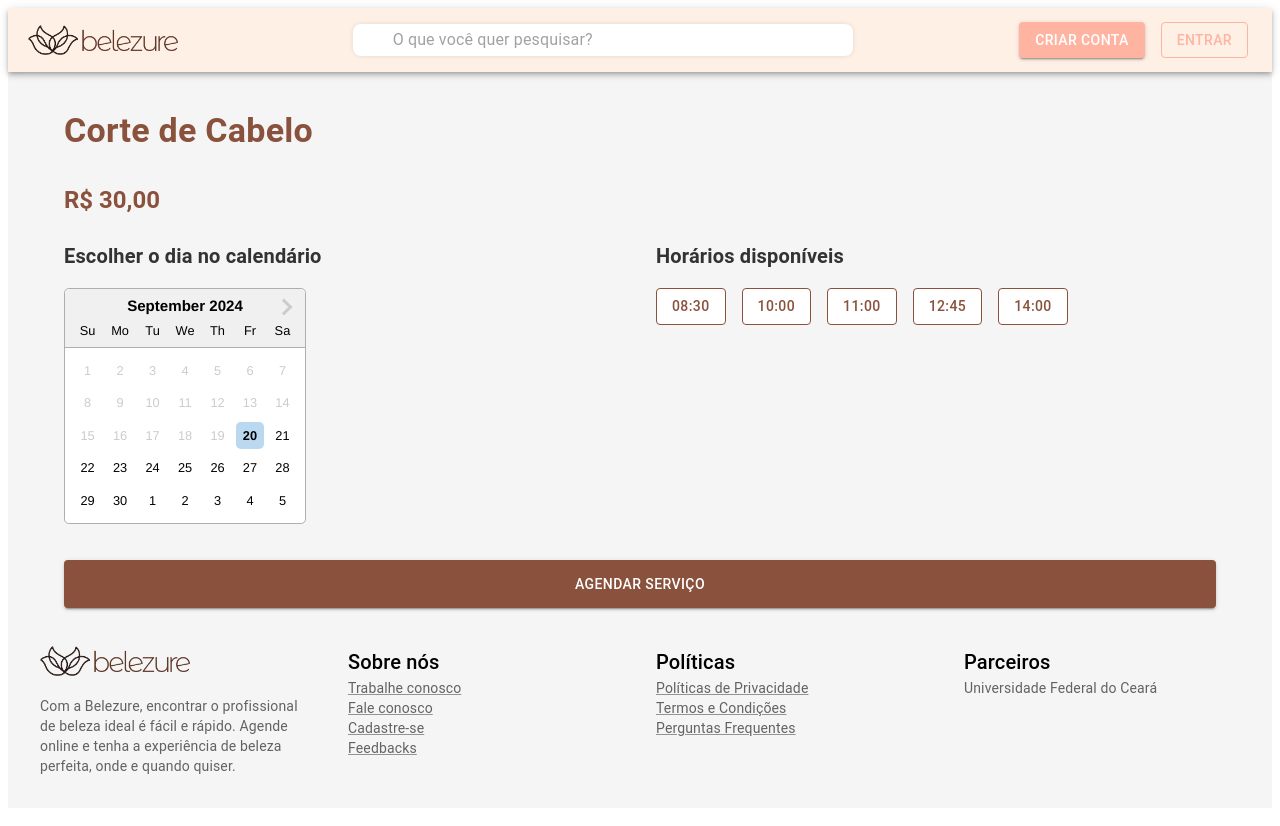
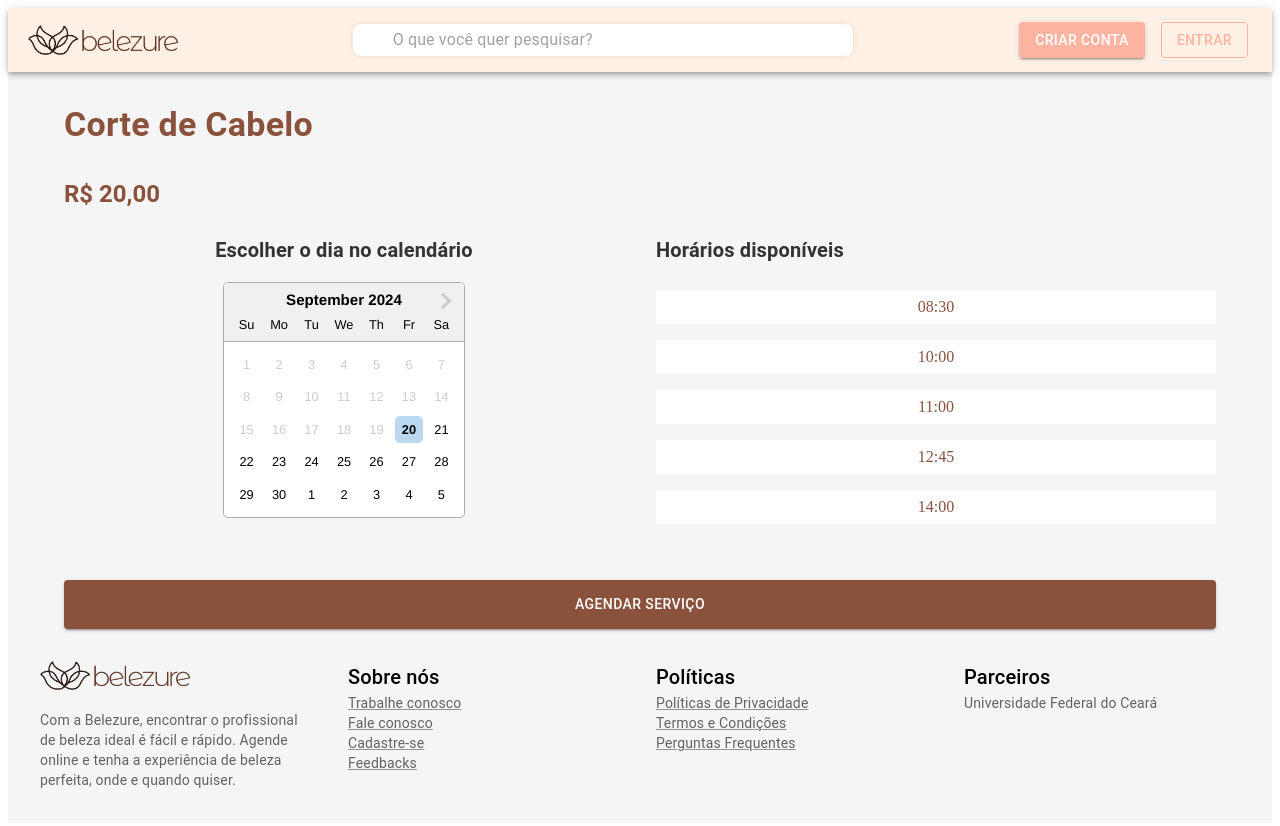
Before and after one commit to Serenata-de-Valsa/frontend, a Next.js app: page /agendamento in a window 1280 px wide. Shown: the top 826 px of the page. Built offline with nearby package versions, Linux system fonts and the light colour scheme; no server answers.

Commit message:
refatorando e corrigindo bugs

```diff
--- a/package.json
+++ b/package.json
@@ -16,6 +16,7 @@
     "next": "14.2.11",
     "react": "^18",
     "react-calendar": "^5.0.0",
+    "react-datepicker": "^7.4.0",
     "react-dom": "^18",
     "react-hook-form": "^7.53.0",
     "react-input-mask": "^2.0.4",
--- a/src/app/agendamento/page.tsx
+++ b/src/app/agendamento/page.tsx
@@ -1,7 +1,7 @@
 "use client";
 
 import React, { useState } from 'react';
-import { Box, Container, Typography, Grid, Button } from '@mui/material';
+import { Box, Container, Typography, Grid, Button, Modal, List, ListItem, ListItemButton } from '@mui/material';
 import { useRouter } from 'next/navigation';
 import DatePicker from 'react-datepicker';
 import 'react-datepicker/dist/react-datepicker.css';
@@ -12,7 +12,7 @@ const AgendarServico: React.FC = () => {
   const router = useRouter();
   const [diaSelecionado, setDiaSelecionado] = useState<Date | null>(null);
   const [horarioSelecionado, setHorarioSelecionado] = useState<string | null>(null);
-  const [servicoAgendado, setServicoAgendado] = useState<boolean>(false); // Novo estado para o agendamento
+  const [modalOpen, setModalOpen] = useState<boolean>(false);
 
   const horariosDisponiveis = ['08:30', '10:00', '11:00', '12:45', '14:00'];
 
@@ -22,67 +22,84 @@ const AgendarServico: React.FC = () => {
       return;
     }
 
-    // Simula o agendamento e exibe a mensagem de sucesso
-    setServicoAgendado(true);
+    // Exibe o modal de confirmação
+    setModalOpen(true);
+  };
+
+  const handleCloseModal = () => {
+    setModalOpen(false);
+  };
+
+  const handleConfirmarServico = () => {
+    alert('Serviço confirmado com sucesso!');
+    setModalOpen(false);
   };
 
   return (
     <Box sx={{ backgroundColor: '#F5F5F5', minHeight: '100vh', display: 'flex', flexDirection: 'column', justifyContent: 'space-between' }}>
       <Navbar />
       <Container sx={{ mt: 4 }}>
-        {servicoAgendado ? (
-          <Typography variant="h4" sx={{ textAlign: 'center', mt: 8, color: '#8A513D', fontWeight: 'bold' }}>
-            O serviço foi agendado com sucesso!
-          </Typography>
-        ) : (
-          <>
         <Typography variant="h4" gutterBottom sx={{ fontWeight: 'bold', color: '#8A513D', mb: 4 }}>
           Corte de Cabelo
         </Typography>
         <Typography variant="h5" gutterBottom sx={{ color: '#8A513D', fontWeight: 'bold' }}>
-              R$ 30,00
+          R$ 20,00
         </Typography>
 
         <Grid container spacing={4}>
           {/* Seção de calendário */}
-              <Grid item xs={12} md={6}>
-                <Typography variant="h6" gutterBottom sx={{ mt: 2, mb: 2, fontWeight: 'bold', color: '#333' }}>
+          <Grid item xs={12} md={6} sx={{ height: '100%' }}>
+            <Typography textAlign="center" variant="h6" gutterBottom sx={{ mt: 2, mb: 2, fontWeight: 'bold', color: '#333' }}>
               Escolher o dia no calendário
             </Typography>
+            <Box
+              sx={{
+                height: '100%', // Preenche a altura total disponível
+                display: 'flex',
+                alignItems: 'center',
+                justifyContent: 'center'
+              }}
+            >
               <DatePicker
                 selected={diaSelecionado}
                 onChange={(date: Date) => setDiaSelecionado(date)}
                 inline
                 minDate={new Date()}
                 dateFormat="dd/MM/yyyy"
-                  locale="pt-BR"
+                locale="pt-BR" // Define a localidade para português
+                wrapperClassName="calendar-wrapper" // Classe de estilo personalizada
+                calendarClassName="full-width-calendar" // Classe CSS personalizada para garantir a largura total
               />
+            </Box>
           </Grid>
 
-              {/* Seção de horários */}
+          {/* Seção de horários como lista */}
           <Grid item xs={12} md={6}>
             <Typography variant="h6" gutterBottom sx={{ mt: 2, mb: 2, fontWeight: 'bold', color: '#333' }}>
               Horários disponíveis
             </Typography>
-                <Grid container spacing={2}>
+            <List>
               {horariosDisponiveis.map((horario, index) => (
-                    <Grid item key={index}>
-                      <Button
-                        variant={horarioSelecionado === horario ? "contained" : "outlined"}
+                <ListItem key={index} disablePadding>
+                  <ListItemButton
+                    selected={horarioSelecionado === horario}
+                    onClick={() => setHorarioSelecionado(horario)}
                     sx={{
+                      textAlign: 'center',
                       backgroundColor: horarioSelecionado === horario ? '#8A513D' : '#FFF',
                       color: horarioSelecionado === horario ? '#FFF' : '#8A513D',
                       borderColor: '#8A513D',
+                      mb: 2,
                       '&:hover': { backgroundColor: '#8A513D', color: '#FFF' },
-                          mb: 2,
+                      justifyContent: "center",
+                      alignItems: "center"
                     }}
-                        onClick={() => setHorarioSelecionado(horario)}
                   >
                     {horario}
-                      </Button>
-                    </Grid>
+                  </ListItemButton>
+                </ListItem>
               ))}
-                </Grid>
+            </List>
           </Grid>
         </Grid>
 
@@ -102,8 +119,52 @@ const AgendarServico: React.FC = () => {
             Agendar Serviço
           </Button>
         </Box>
-          </>
-        )}
+
+        {/* Modal de confirmação */}
+        <Modal
+          open={modalOpen}
+          onClose={handleCloseModal}
+          aria-labelledby="modal-title"
+          aria-describedby="modal-description"
+        >
+          <Box
+            sx={{
+              position: 'absolute',
+              top: '50%',
+              left: '50%',
+              transform: 'translate(-50%, -50%)',
+              width: 400,
+              bgcolor: 'background.paper',
+              border: '2px solid #000',
+              boxShadow: 24,
+              p: 4,
+              borderRadius: '10px',
+            }}
+          >
+            <Typography id="modal-title" variant="h6" component="h2" sx={{ fontWeight: 'bold', color: '#8A513D', mb: 2 }}>
+              Seu serviço foi agendado
+            </Typography>
+            <Typography id="modal-description" sx={{ color: '#333', mb: 4 }}>
+              Clique abaixo para confirmar seu agendamento com Virgínia Maria no dia {diaSelecionado?.toLocaleDateString('pt-BR')} às {horarioSelecionado}.
+            </Typography>
+            <Box sx={{ display: 'flex', justifyContent: 'space-between' }}>
+              <Button
+                variant="contained"
+                sx={{ backgroundColor: '#F87E5C', color: '#FFF', '&:hover': { backgroundColor: '#F87E5C' } }}
+                onClick={handleConfirmarServico}
+              >
+                Confirmar
+              </Button>
+              <Button
+                variant="text"
+                sx={{ color: '#8A513D', '&:hover': { backgroundColor: '#f1f1f1' } }}
+                onClick={handleCloseModal}
+              >
+                Cancelar
+              </Button>
+            </Box>
+          </Box>
+        </Modal>
       </Container>
       <Footer />
     </Box>
--- a/src/app/page.tsx
+++ b/src/app/page.tsx
@@ -174,6 +174,7 @@ const HomePage: React.FC = () => {
                     idPrestador={servico.prestadorId}
                     foto={servico.foto}
                     nomeServico={servico.categoria}
+                    preco = {servico.preco}
                     localizacao={`${servico.bairro}, ${servico.cidade}`}
                     nomePrestador={servico.nome_fantasia}
                     onClick={() => handleNavigation(`/servico?servicoId=${servico.id}`)}
--- a/src/app/servico/page.tsx
+++ b/src/app/servico/page.tsx
@@ -134,12 +134,12 @@ const DetalheServico: React.FC = () => {
           </Grid>
         </Grid>
 
-        {/* Denunciar serviço */}
+        {/* Denunciar serviço
         <Box mt={4} sx={{ textAlign: 'center' }}>
           <Button variant="text" sx={{ color: '#d32f2f' }}>
             Denunciar serviço
           </Button>
-        </Box>
+        </Box>*/}
       </Container>
       <Footer />
     </Box>
--- a/src/components/usuario_cliente/Footer/index.tsx
+++ b/src/components/usuario_cliente/Footer/index.tsx
@@ -4,7 +4,7 @@ import { Box, Grid, Typography, Link as MuiLink } from '@mui/material';
 
 const Footer: React.FC = () => {
     return (
-        <Box sx={{ backgroundColor: '#f5f5f5', padding: 4}}>
+        <Box justifyContent="space-between" sx={{ backgroundColor: '#f5f5f5', padding: 4}}>
             <Grid container spacing={4}>
                 <Grid item xs={12} sm={3}>
                     <img src="/images/Logo.png" alt="Logo" style={{ width: 150, marginBottom: 16 }} />
--- a/src/components/usuario_cliente/ServicoCardProps/index.tsx
+++ b/src/components/usuario_cliente/ServicoCardProps/index.tsx
@@ -8,12 +8,13 @@ interface ServicoCardProps {
   idPrestador: string;
   foto: string;
   nomeServico: string;
+  preco: string;
   localizacao: string;
   nomePrestador: string;
   onClick: () => void;
 }
 
-const ServicoCard: React.FC<ServicoCardProps> = ({ idPrestador, foto, nomeServico, localizacao, nomePrestador, onClick }) => {
+const ServicoCard: React.FC<ServicoCardProps> = ({ idPrestador, foto, nomeServico, preco, localizacao, nomePrestador, onClick }) => {
   const router = useRouter();
 
   const handleClickPrestador = (event: React.MouseEvent) => {
@@ -36,7 +37,7 @@ const ServicoCard: React.FC<ServicoCardProps> = ({ idPrestador, foto, nomeServic
     <Card sx={{ cursor: 'pointer' }} onClick={onClick}>
       <CardMedia component="img" height="250" image={foto} alt={nomeServico} />
       <CardContent>
-        <Typography variant="h6">{nomeServico}</Typography>
+        <Typography variant="h6">{nomeServico} - R$ {preco}</Typography>
         <Typography variant="body2" color="textSecondary">{localizacao}</Typography>
         {/* O nome do prestador é clicável e redireciona para o perfil */}
         <Typography
```
Also changed, not shown: src/app/profissional/page.tsx (+14 -7 lines), 1 other file (tests, documents, lock files or other folders). Lines whose indentation alone changed are shown as unchanged.
